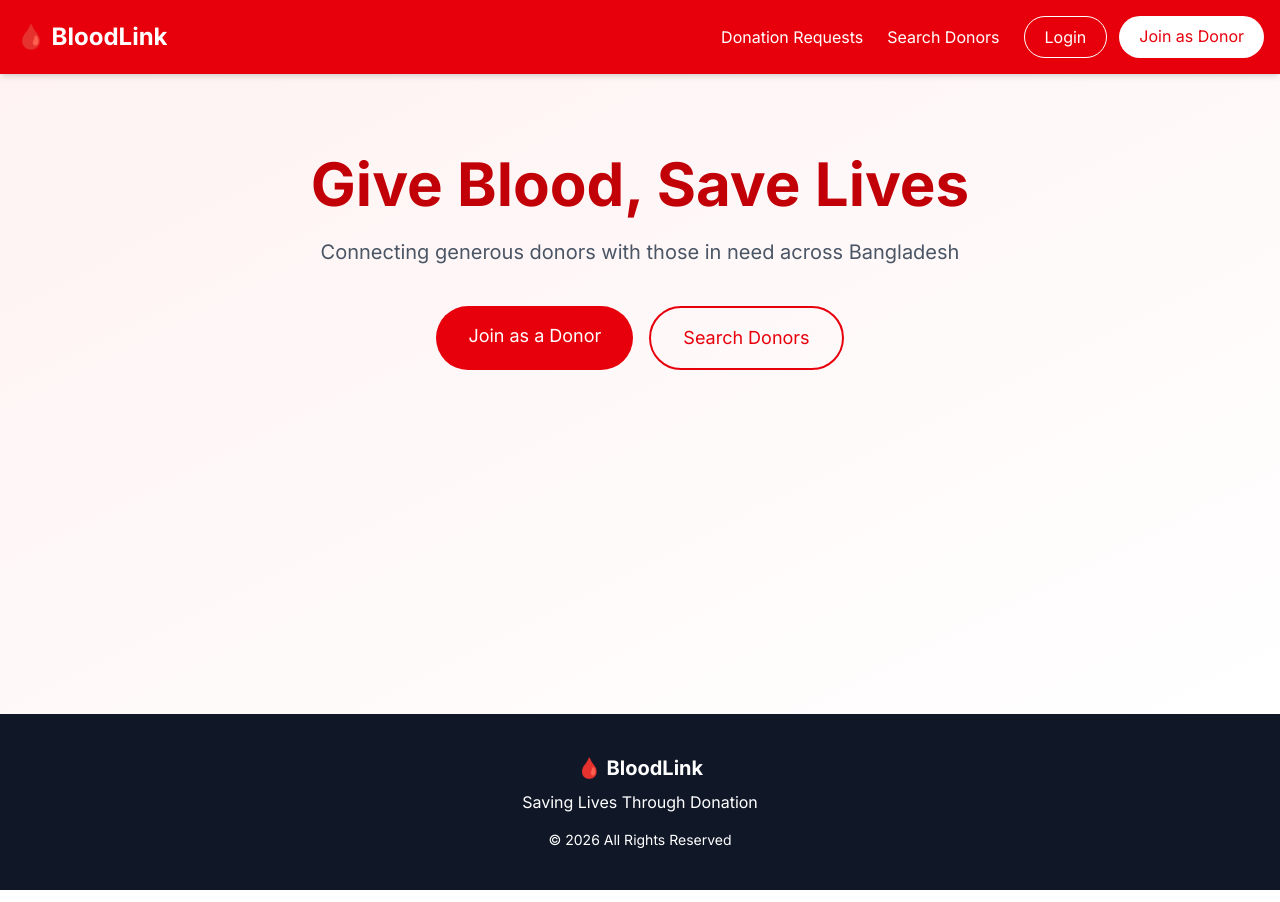
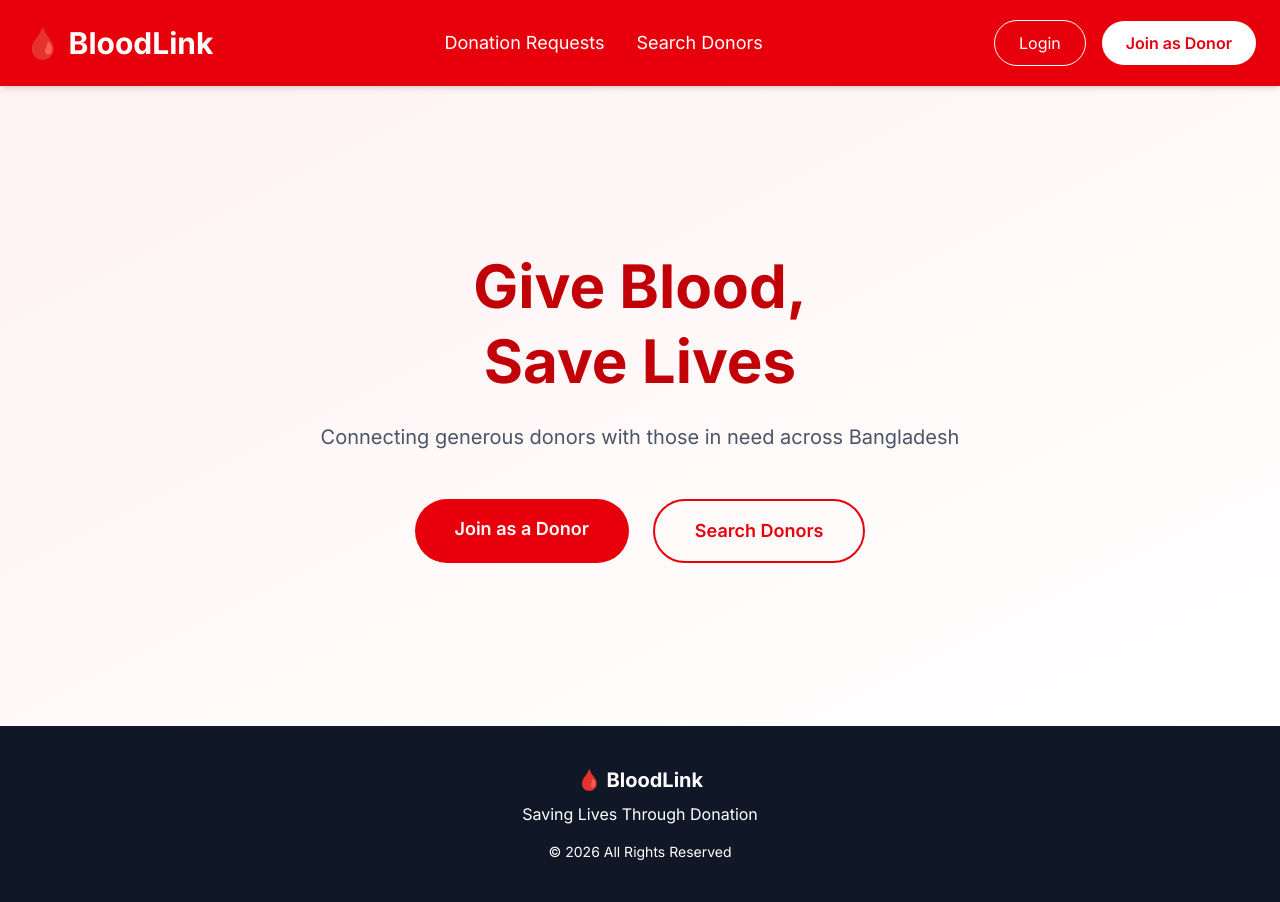
Before and after one commit to lamifaharia/blood-donation-app, a React (Vite) app in the folder client/: page / in a window 1280 px wide. Built offline with nearby package versions, Linux system fonts and the light colour scheme.

Commit message:
Fix Navbar layout and improve Home page design

```diff
--- a/client/src/components/common/Navbar.jsx
+++ b/client/src/components/common/Navbar.jsx
@@ -3,23 +3,33 @@ import { Link } from 'react-router-dom';
 const Navbar = () => {
   return (
     <nav className="bg-red-600 text-white shadow-md sticky top-0 z-50">
-      <div className="max-w-7xl mx-auto px-4 py-4 flex justify-between items-center">
-        <Link to="/" className="text-2xl font-bold flex items-center gap-2">
+      <div className="max-w-7xl mx-auto px-6 py-5 flex justify-between items-center">
+
+        {/* Logo */}
+        <Link to="/" className="text-3xl font-bold flex items-center gap-2">
           🩸 BloodLink
         </Link>
 
-        <div className="flex items-center gap-6">
-          <Link to="/donation-requests" className="hover:underline">Donation Requests</Link>
-          <Link to="/search" className="hover:underline">Search Donors</Link>
+        {/* Menu Links */}
+        <div className="hidden md:flex items-center gap-8 text-lg">
+          <Link to="/donation-requests" className="hover:text-red-200 transition">Donation Requests</Link>
+          <Link to="/search" className="hover:text-red-200 transition">Search Donors</Link>
+        </div>
 
-          <div className="flex gap-3">
-            <Link to="/login" className="px-5 py-2 border border-white rounded-full hover:bg-white hover:text-red-600">
-              Login
-            </Link>
-            <Link to="/register" className="px-5 py-2 bg-white text-red-600 rounded-full font-medium">
-              Join as Donor
-            </Link>
-          </div>
+        {/* Auth Buttons */}
+        <div className="flex items-center gap-4">
+          <Link
+            to="/login"
+            className="px-6 py-2.5 border border-white rounded-full hover:bg-white hover:text-red-600 transition font-medium"
+          >
+            Login
+          </Link>
+          <Link
+            to="/register"
+            className="px-6 py-2.5 bg-white text-red-600 rounded-full font-semibold hover:bg-red-50 transition"
+          >
+            Join as Donor
+          </Link>
         </div>
       </div>
     </nav>
--- a/client/src/pages/public/Home.jsx
+++ b/client/src/pages/public/Home.jsx
@@ -1,19 +1,25 @@
 const Home = () => {
   return (
-    <div className="min-h-[80vh] bg-gradient-to-br from-red-50 to-white">
-      <div className="max-w-7xl mx-auto px-4 py-20 text-center">
-        <h1 className="text-6xl font-bold text-red-700 mb-6">
-          Give Blood, Save Lives
+    <div className="min-h-[80vh] bg-gradient-to-br from-red-50 to-white flex items-center">
+      <div className="max-w-7xl mx-auto px-6 py-20 text-center">
+        <h1 className="text-6xl font-bold text-red-700 mb-6 leading-tight">
+          Give Blood,<br />Save Lives
         </h1>
-        <p className="text-xl text-gray-600 mb-10 max-w-2xl mx-auto">
+        <p className="text-xl text-gray-600 mb-12 max-w-2xl mx-auto">
           Connecting generous donors with those in need across Bangladesh
         </p>
 
-        <div className="flex justify-center gap-4">
-          <a href="/register" className="bg-red-600 text-white px-8 py-4 rounded-full text-lg font-medium">
+        <div className="flex justify-center gap-6">
+          <a
+            href="/register"
+            className="bg-red-600 text-white px-10 py-4 rounded-full text-lg font-semibold hover:bg-red-700 transition"
+          >
             Join as a Donor
           </a>
-          <a href="/search" className="border-2 border-red-600 text-red-600 px-8 py-4 rounded-full text-lg font-medium">
+          <a
+            href="/search"
+            className="border-2 border-red-600 text-red-600 px-10 py-4 rounded-full text-lg font-semibold hover:bg-red-50 transition"
+          >
             Search Donors
           </a>
         </div>
```
